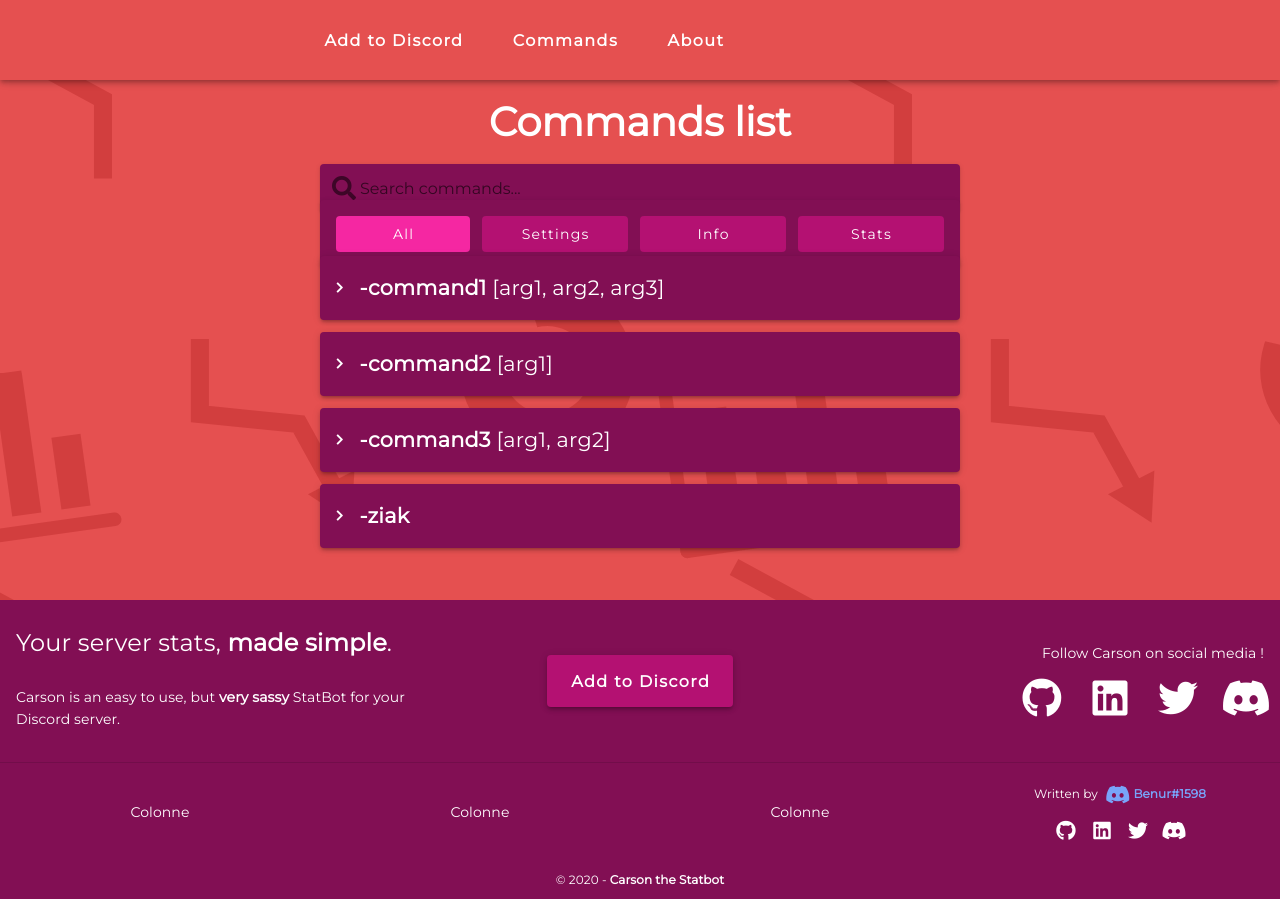
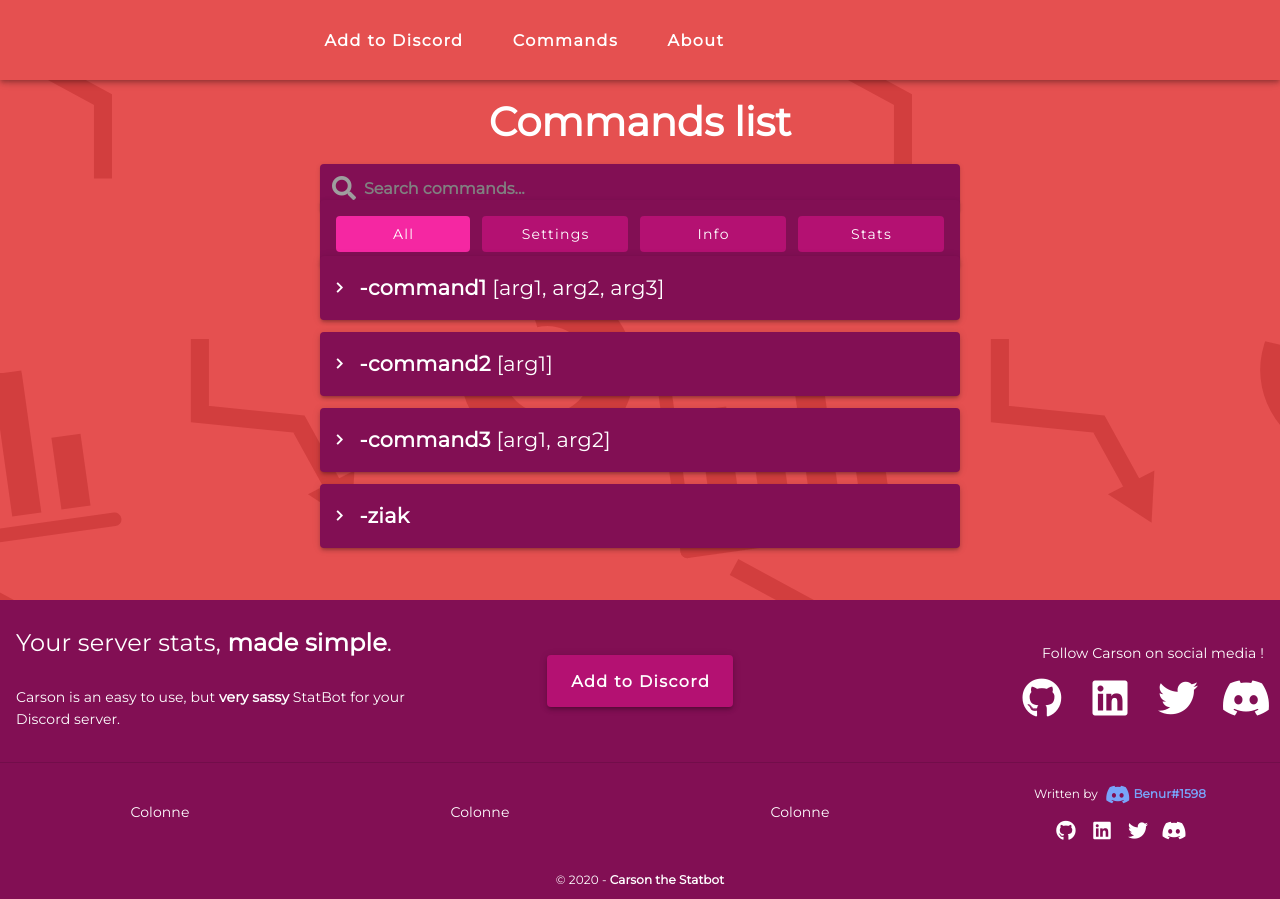
Before and after one commit to cvbenur/carson-website, a Vue app: page /commands in a window 1280 px wide. Built offline with nearby package versions, Linux system fonts and the light colour scheme.

Commit message:
Add v-field-text text color customization

```diff
--- a/src/views/Commands.vue
+++ b/src/views/Commands.vue
@@ -30,15 +30,17 @@
           solo
           clearable
           clear-icon="fas fa-times"
-          color="#3d0627"
+          color="grey"
           background-color="#820F54"
           label="Search commands..."
           single-line
           hide-details
+          class="custom-label-grey font-weight-bold"
         >
           <v-icon
             slot="prepend-inner"
-            color="#3d0627"
+            color="grey"
+            class="mr-1"
           >fas fa-search</v-icon>
         </v-text-field>
       </v-col>
@@ -242,3 +244,14 @@
   }
 }
 </script>
+
+<style>
+.custom-label-grey .v-label {
+  color: grey;
+  opacity: 1;
+}
+
+.custom-label-grey input{
+  color: grey!important;
+}
+</style>
```
